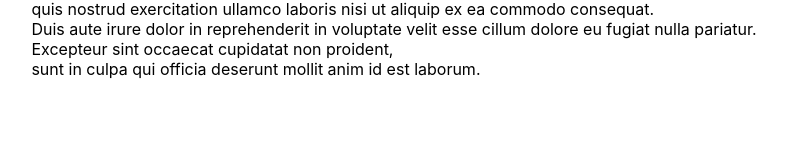
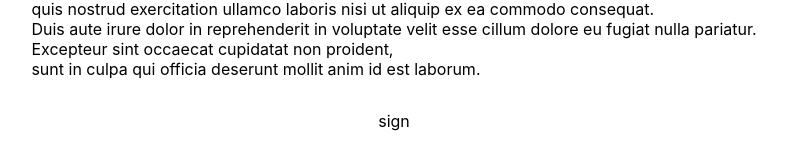
Before and after one commit to StevenKwek/Team-Collaboration, a React (Create React App) app: page / in a window 1280 px wide. Shown: the part 1346-1490 px from the top of the page, without its empty margins (246-1033 px from the left). Before the commit the page ends 1441 px from the top, so only its background shows below. Built offline with nearby package versions, Linux system fonts and the light colour scheme.

Commit message:
added test commit

```diff
--- a/src/about.js
+++ b/src/about.js
@@ -31,6 +31,8 @@ const SectionBaru = () => {
     Excepteur sint occaecat cupidatat non proident, <br />
     sunt in culpa qui officia deserunt mollit anim id est laborum.</p>
 
+    <p>sign</p>
+
 </section>
     );
 };
```
